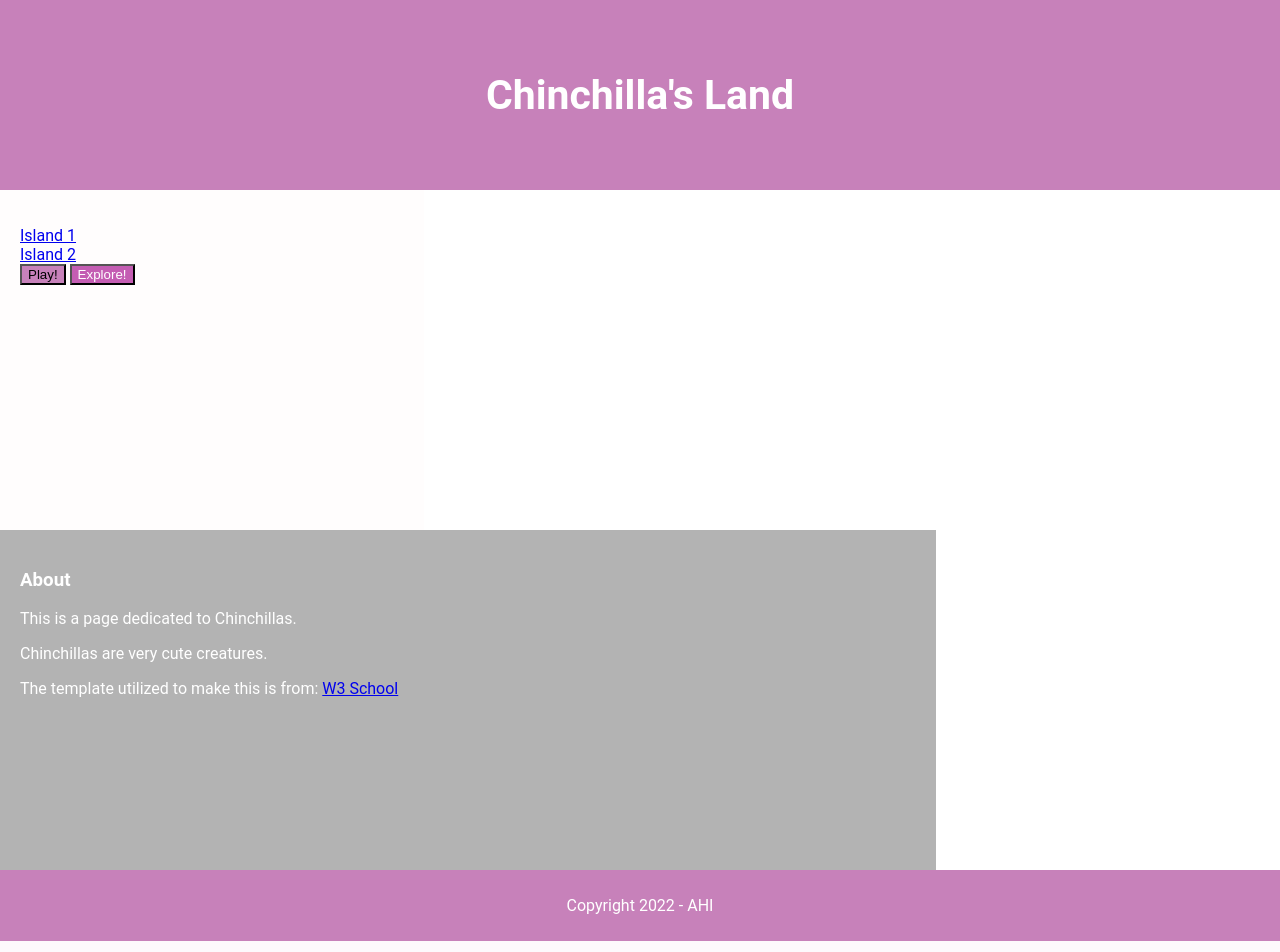
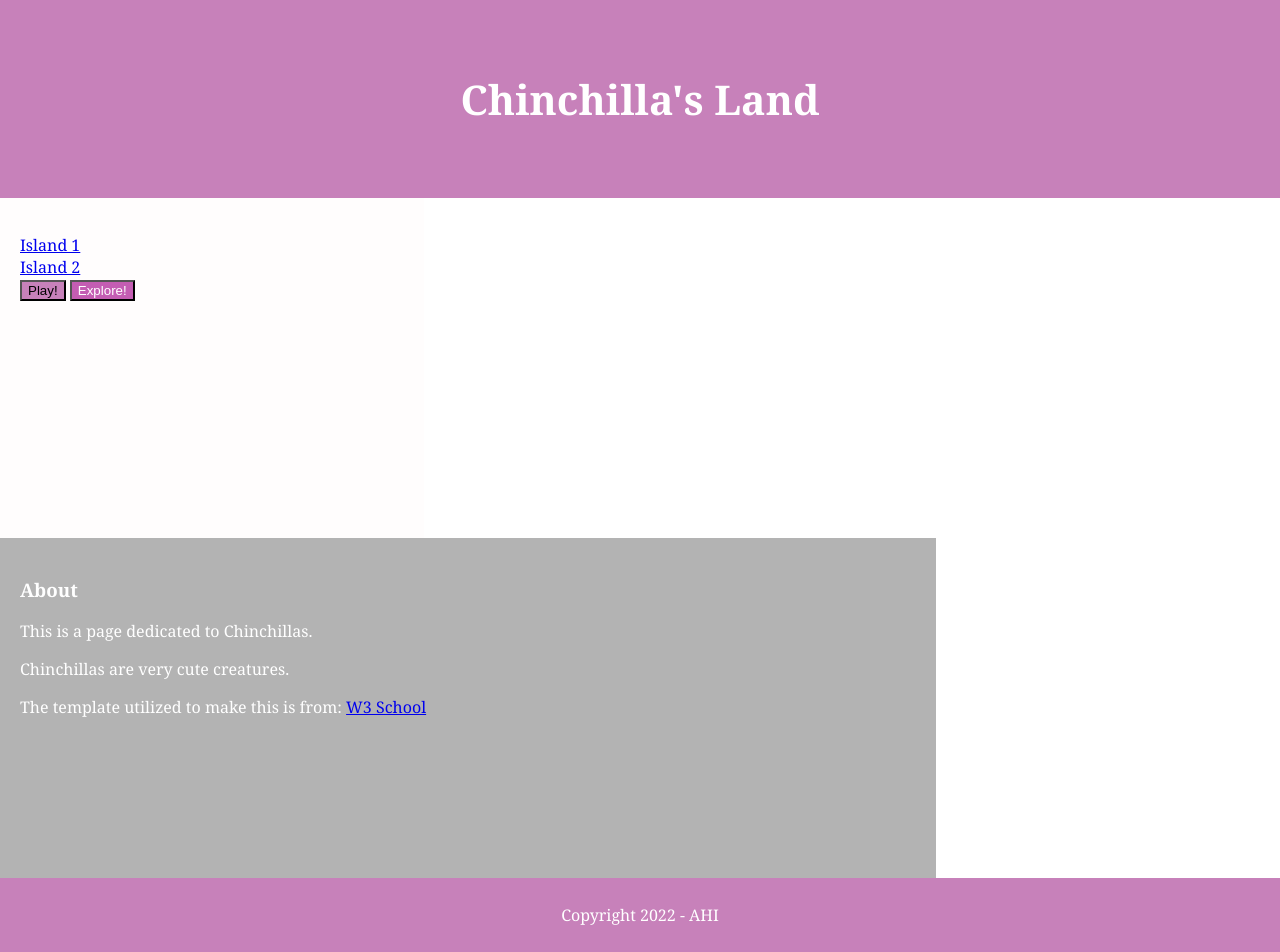
Before and after one commit to Chinchilla7/regina-flask-html, a Flask app: page / in a window 1280 px wide. Run offline with Flask 2, Linux system fonts and the light colour scheme.

Commit message:
Update styles2.css

```diff
--- a/Assignment 3a/static/styles2.css
+++ b/Assignment 3a/static/styles2.css
@@ -1,7 +1,7 @@
 body {
   margin: 0;
   padding: 0;
-  font-family: Roboto, 'Times New Roman', Times, sans-serif;
+  font-family: Georgia, 'Times New Roman', Times, sans-serif;
   color: white;
 }
 /* Style the header */
```
